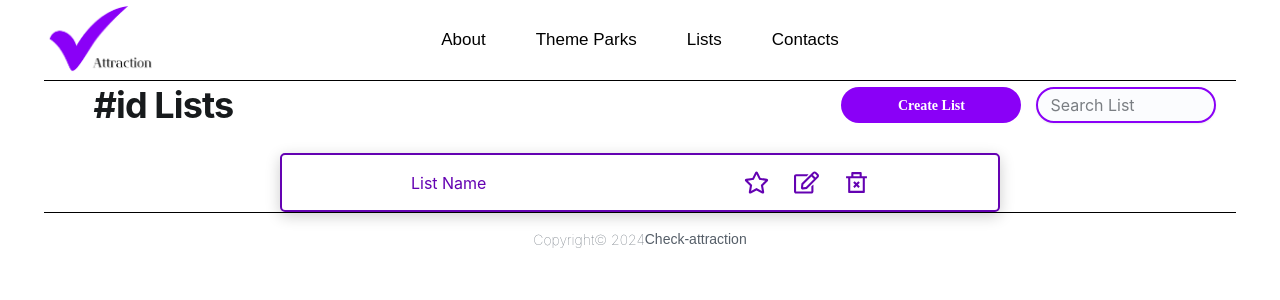
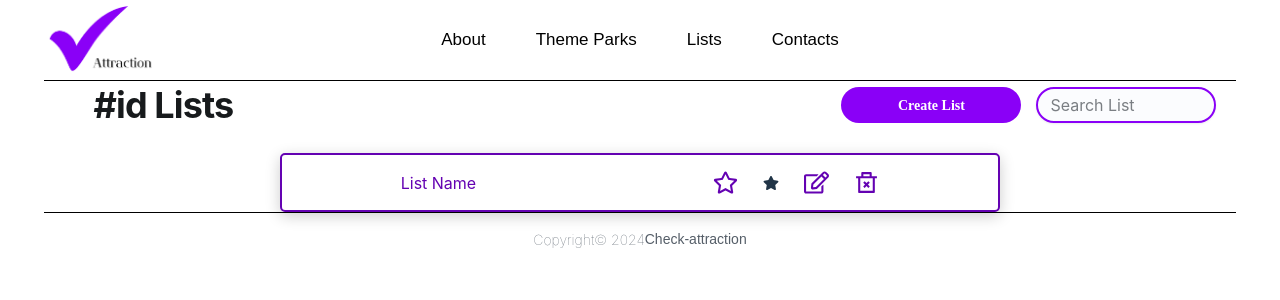
Before and after one commit to Leiladany/check-attraction-client, a React (Vite) app: page /listpage in a window 1280 px wide. Shown: the top 300 px of the page. Built offline with nearby package versions, Linux system fonts and the light colour scheme; a web font is replaced by a local one.

Commit message:
Adding icon

```diff
--- a/src/pages/listpage.jsx
+++ b/src/pages/listpage.jsx
@@ -1,6 +1,6 @@
 import { Stack, Typography, Input, Button, Box } from "@mui/joy";
 import { FaRegStar } from "react-icons/fa";
-// import { IoIosStar } from "react-icons/io";
+import { FaStar } from "react-icons/fa";
 import { FaRegEdit } from "react-icons/fa";
 // import { FaEdit } from "react-icons/fa";
 import { RiDeleteBin2Line } from "react-icons/ri";
@@ -69,6 +69,7 @@ export const ListPage = () => {
           <Typography sx={{ color: "#6402b2" }}>List Name</Typography>
           <Stack sx={{ flexDirection: "row", gap: "25px", alignItems:"center" }}>
           <FaRegStar style={{ color: "#6402b2", fontSize: "25px" }} />
+          <FaStar />
           <FaRegEdit style={{ color: "#6402b2", fontSize: "25px" }} />
           <RiDeleteBin2Line style={{ color: "#6402b2", fontSize: "25px" }} />
           </Stack>
```
